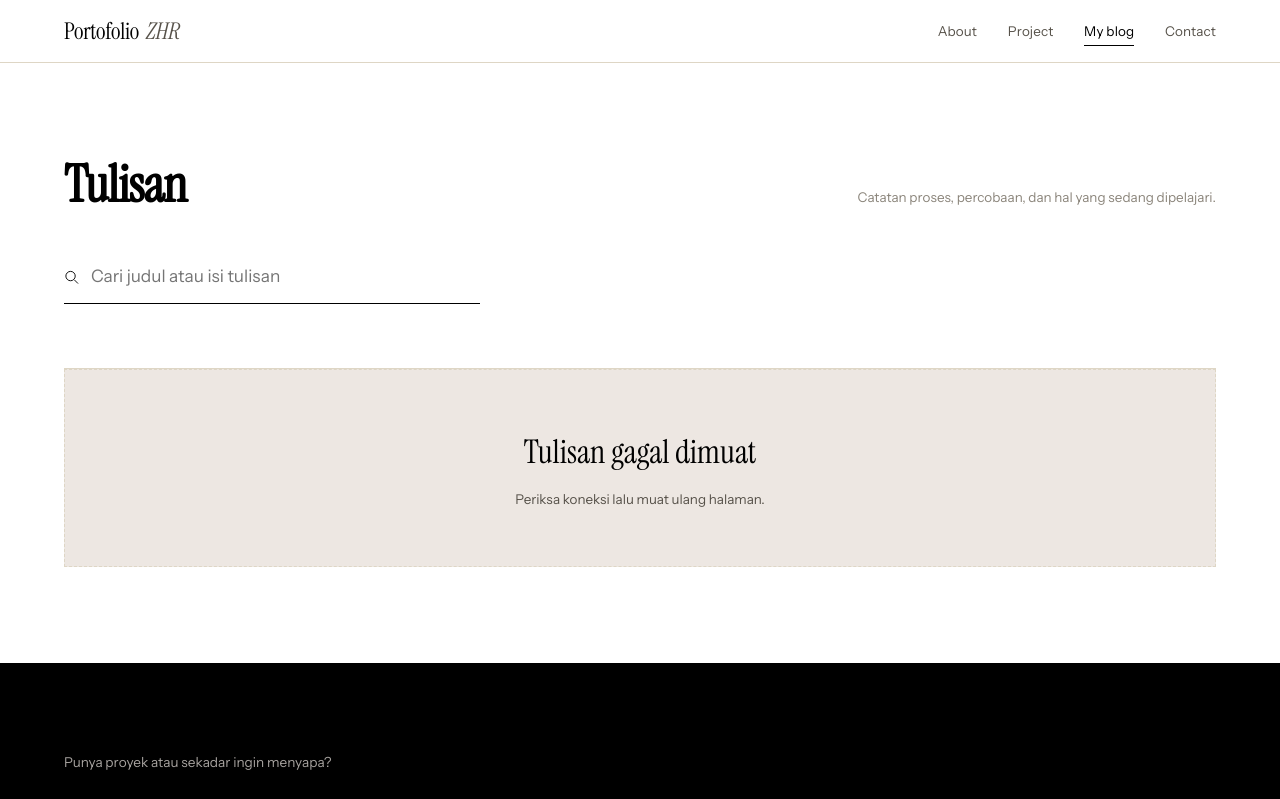
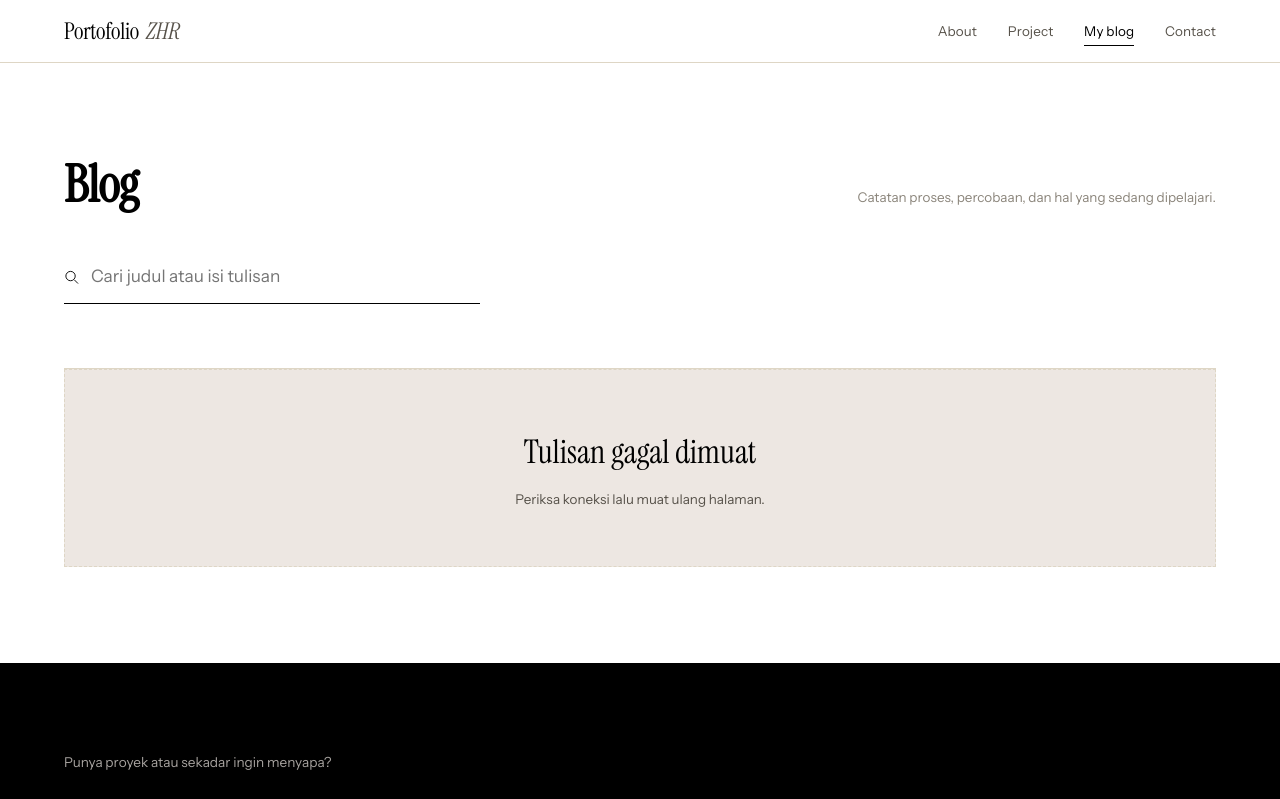
Before and after one commit to franzheinau/myblogpf, a website: page public/blog.html in a window 1280 px wide. Shown: the top 799 px of the page. Drawn offline with Linux system fonts and the light colour scheme; no server answers.

Commit message:
Update blog.html

```diff
--- a/public/blog.html
+++ b/public/blog.html
@@ -30,7 +30,7 @@
 <main id="main" class="band">
   <div class="shell">
     <div class="band__head">
-      <h1 class="band__title">Tulisan</h1>
+      <h1 class="band__title">Blog</h1>
       <p class="band__note">Catatan proses, percobaan, dan hal yang sedang dipelajari.</p>
     </div>
 
```
